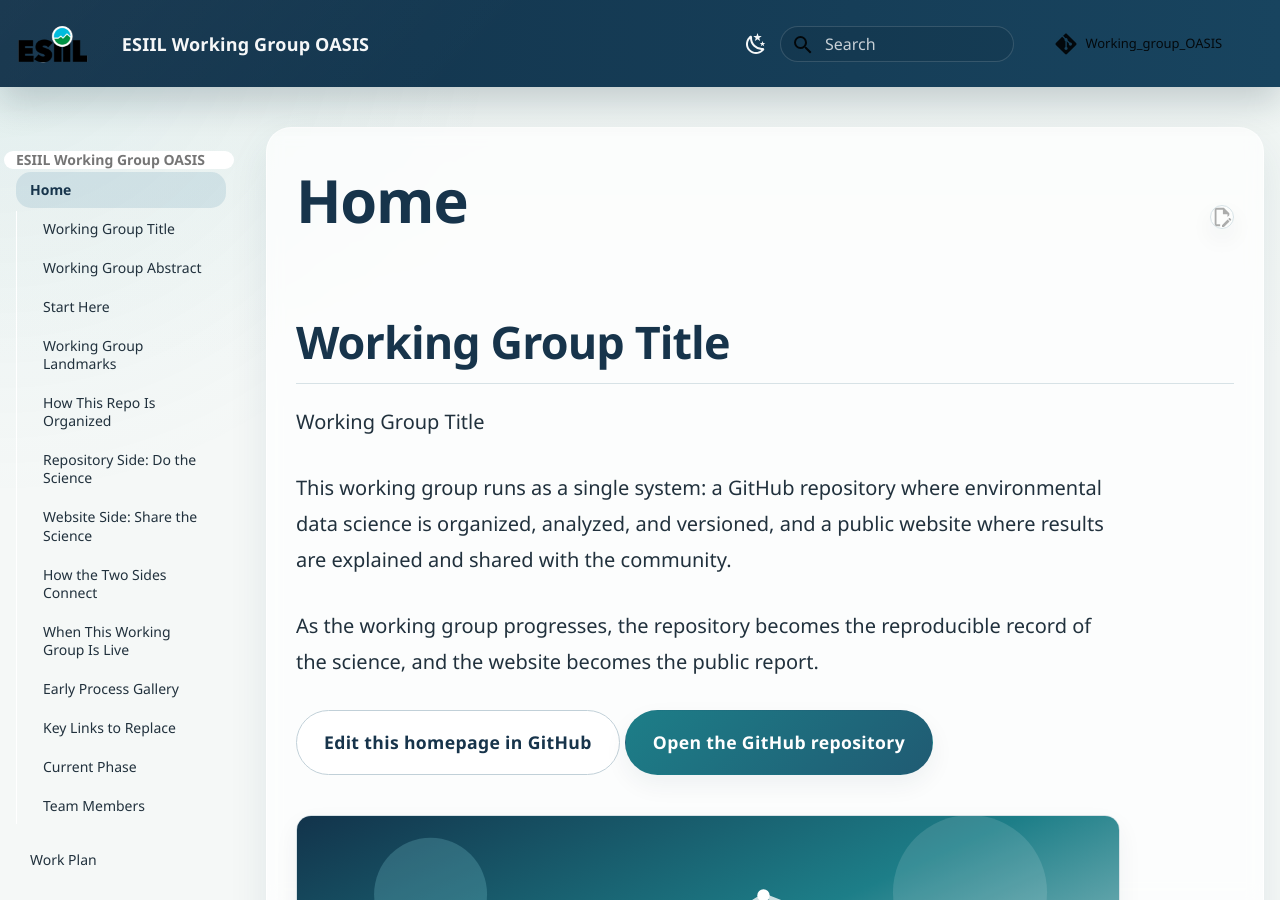
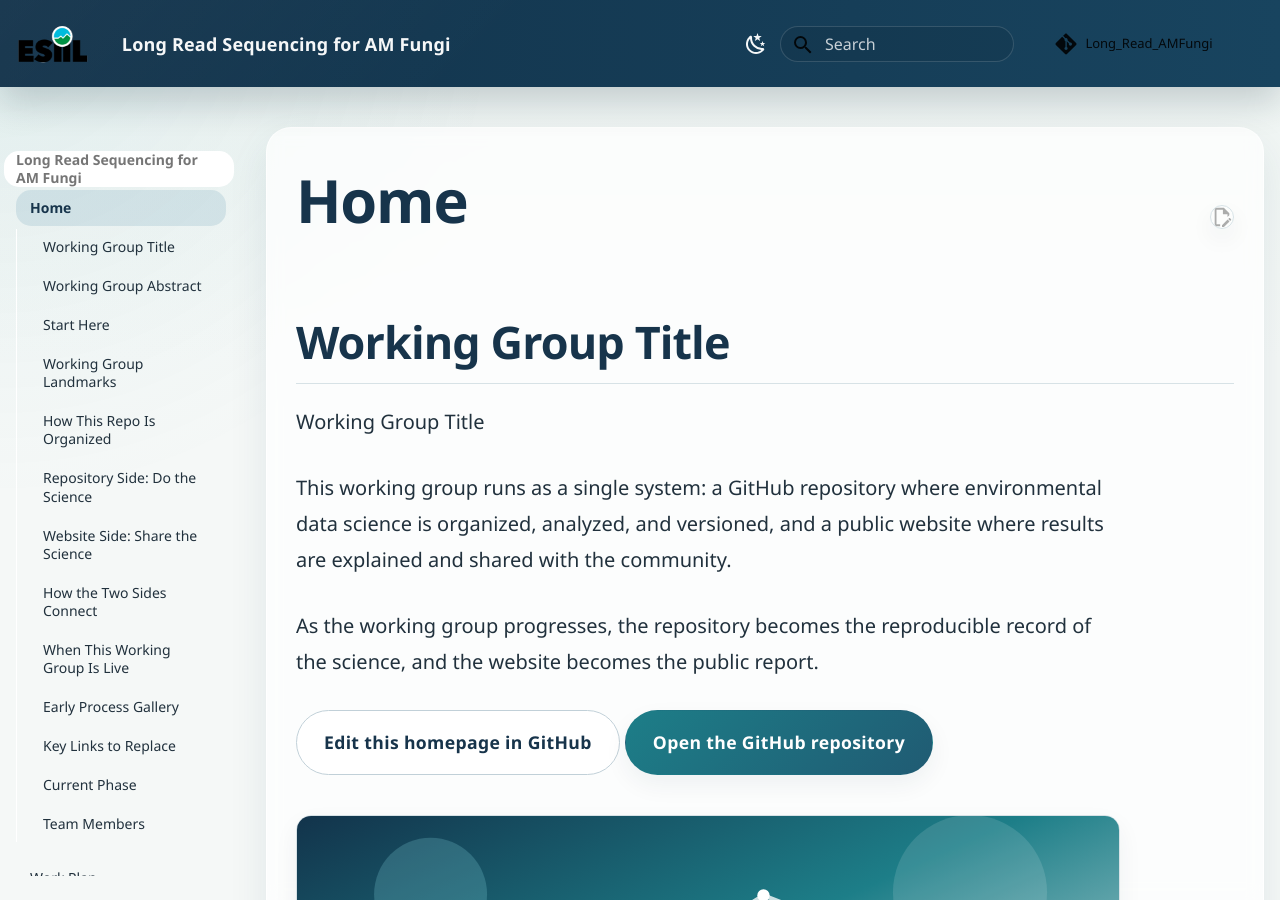
Before and after one commit to CU-ESIIL/AMFungi_Biogeography_Diversity, an MkDocs documentation site: the page built from docs/index.md, in a window 1280 px wide and 900 px high. Built offline with MkDocs 1.6.1 and Material for MkDocs 9.7.7, drawn with Linux system fonts in a browser that asks for light colours; comment, search, counter and statistics services are not loaded.

Commit message:
Update site name and repository details in mkdocs.yml

```diff
--- a/mkdocs.yml
+++ b/mkdocs.yml
@@ -1,11 +1,11 @@
-site_name: 'ESIIL Working Group OASIS'
-site_description: 'Repository and website template for ESIIL working groups'
+site_name: 'Long Read Sequencing for AM Fungi'
+site_description: 'Description of long read sequencing for arbuscular mycorrhizal fungi.'
 site_author: Ty Tuff
-site_url: https://cu-esiil.github.io/Working_group_OASIS
+site_url: https://cu-esiil.github.io/Long_Read_AMFungi
 
 # Repository
-repo_name: Working_group_OASIS
-repo_url: https://github.com/CU-ESIIL/Working_group_OASIS
+repo_name: Long_Read_AMFungi
+repo_url: https://github.com/CU-ESIIL/Long_Read_AMFungi
 # The edit URI points MkDocs Material at the docs/ source so page edit links open in GitHub edit mode.
 edit_uri: edit/main/docs/
 # Copyright
```
